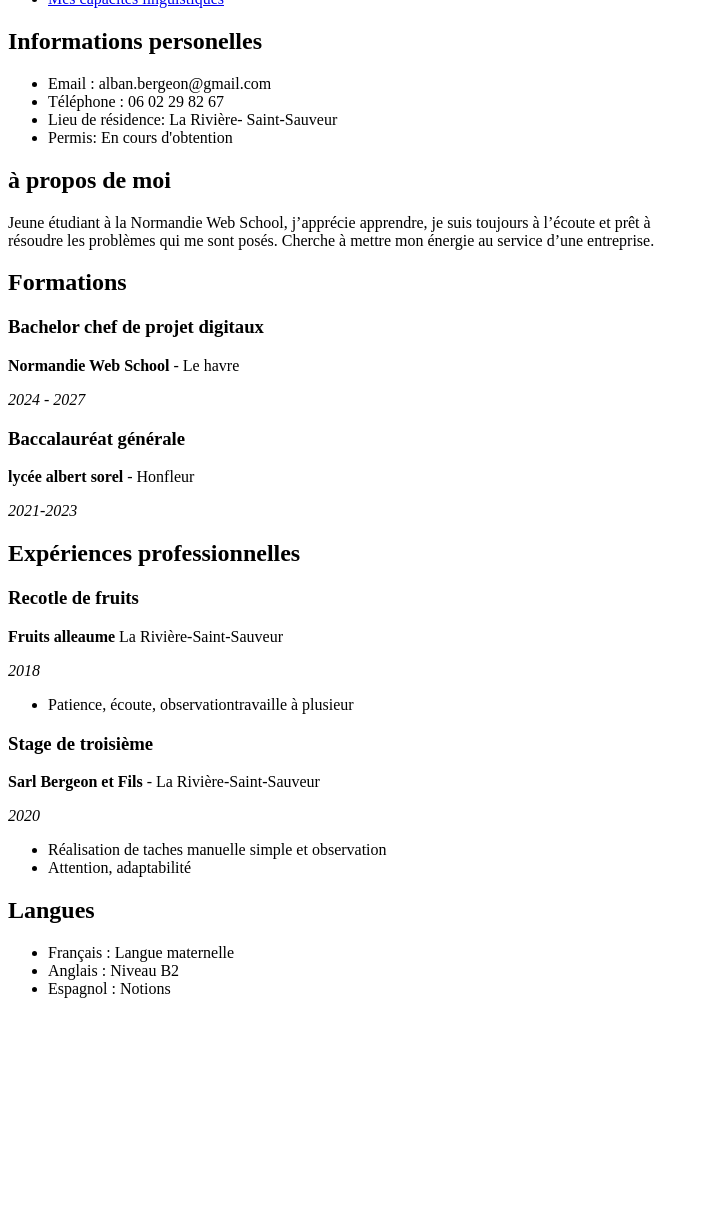
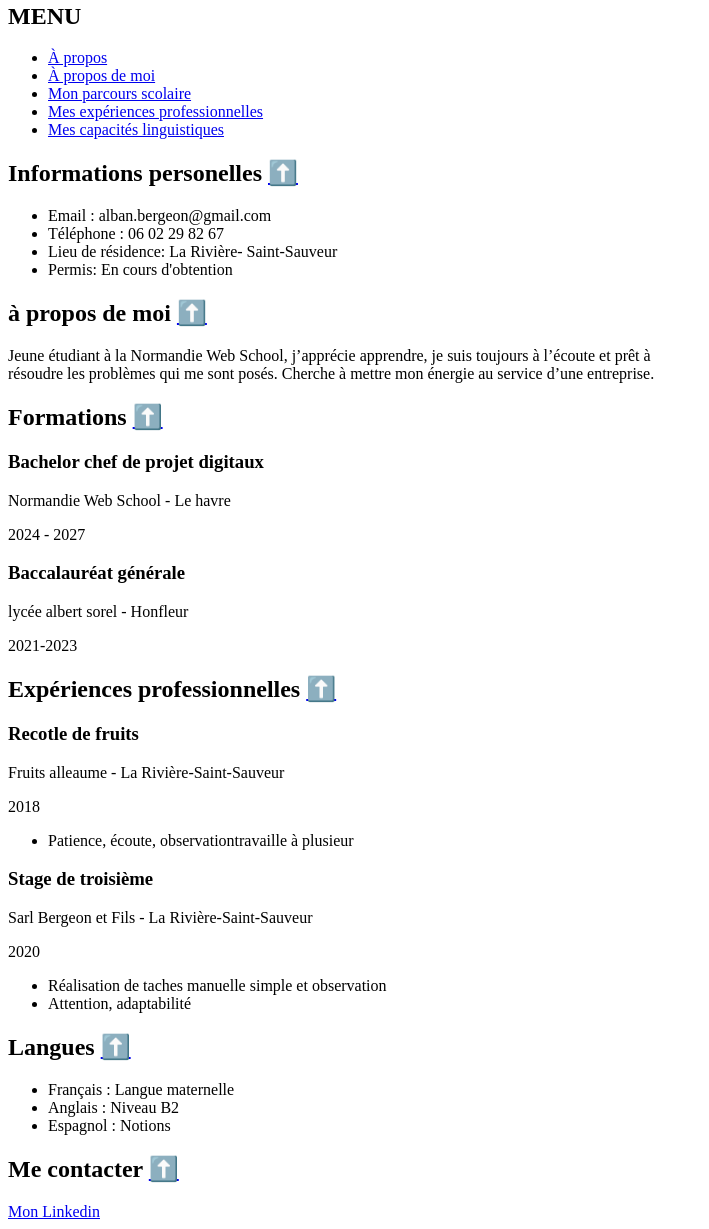
Before and after one commit to Alban-Bergeon-nws/Alban-Bergeon-nws, a plain HTML site: page index.html in a window 1280 px wide. Shown: the part 230-1459 px from the top of the page, without its empty margins (0-709 px from the left). Before the commit the page ends 1244 px from the top, so only its background shows below. Drawn offline with Linux system fonts and the light colour scheme.

Commit message:
mise à jour code et correction fautes + photo

```diff
--- a/index.html
+++ b/index.html
@@ -10,13 +10,12 @@
     <header>
         <div id="presentation">
             <h1>Alban Bergeon</h1>
-            <img src="" />
+            <img src="https://media.licdn.com/dms/image/v2/D4D03AQEfjHPNmQWjjw/profile-displayphoto-shrink_800_800/profile-displayphoto-shrink_800_800/0/1731408853345?e=1738195200&v=beta&t=jwrlq1mw8wAxVyRrNlUwGM3G27aMf8-DJHfdXu26Vog" width=10% height=10% />
             <p>Etudiant à la Normandie Web School</p>
         </div>
-    </header>
-
     <div id="encres">
     <nav class="menu">
+        <h2 id="menu">MENU</h2>
         <ul>
           <li><a href="#donnée_perso">À propos</a></li>
           <li><a href="#a_propos_de_moi">À propos de moi</a></li>
@@ -26,9 +25,11 @@
         </ul>
       </nav>
     </div>
+    </header>
 
-    <div id="info_perso">
-        <h2 id="donnée_perso">Informations personelles</h2>
+    <main>
+        <div id="info_perso">
+        <h2 id="donnée_perso">Informations personelles <a href="#menu">⬆️</a></h2>
         <ul>
             <li>Email : alban.bergeon@gmail.com</li>
             <li>Téléphone : 06 02 29 82 67</li>
@@ -38,7 +39,7 @@
     </div>
 
     <div id="apropos">
-        <h2 id="a_propos_de_moi">à propos de moi</h2>
+        <h2 id="a_propos_de_moi">à propos de moi <a href="#menu">⬆️</a></h2>
         <p>Jeune étudiant à la
             Normandie Web School,
             j’apprécie apprendre, je
@@ -54,28 +55,33 @@
 
 
     <div id="formations">
-        <h2 id="mes_formations">Formations</h2>
+        <h2 id="mes_formations">Formations <a href="#menu">⬆️</a></h2>
+
+        <article>
         <h3>Bachelor chef de projet digitaux</h3>
-        <p><strong>Normandie Web School</strong> - Le havre</p>
-        <p><em>2024 - 2027</em></p>
-    </div>
+        <p>Normandie Web School - Le havre</p>
+        <p>2024 - 2027</p>
+    </article>
 
+<article>
     <h3>Baccalauréat générale</h3>
-    <p><strong>lycée albert sorel</strong> - Honfleur</p>
-    <p><em>2021-2023</em></p>
+    <p>lycée albert sorel - Honfleur</p>
+    <p>2021-2023</p>
+</article>
 
+</div>
     <div id="exp_pro">
-        <h2 id="expérience_pro">Expériences professionnelles</h2>
+        <h2 id="expérience_pro">Expériences professionnelles <a href="#menu">⬆️</a></h2>
         <h3>Recotle de fruits</h3>
-        <p><strong>Fruits alleaume</strong> La Rivière-Saint-Sauveur</p>
-        <p><em>2018</em></p>
+        <p>Fruits alleaume - La Rivière-Saint-Sauveur</p>
+        <p>2018</p>
         <ul>
             <li>Patience, écoute, observationtravaille à plusieur</li>
         </ul>
 
         <h3>Stage de troisième</h3>
-        <p><strong>Sarl Bergeon et Fils</strong> - La Rivière-Saint-Sauveur</p>
-        <p><em>2020</em></p>
+        <p>Sarl Bergeon et Fils - La Rivière-Saint-Sauveur</p>
+        <p>2020</p>
         <ul>
             <li>Réalisation de taches manuelle simple et observation</li>
             <li>Attention, adaptabilité</li>
@@ -83,12 +89,21 @@
     </div>
 
     <div id="Langues">
-        <h2 id="Langages">Langues</h2>
+        <h2 id="Langages">Langues <a href="#menu">⬆️</a></h2>
         <ul>
             <li>Français : Langue maternelle</li>
             <li>Anglais : Niveau B2</li>
             <li>Espagnol : Notions</li>
         </ul>
     </div>
+    </main>
+
+    <footer>
+        <div id="Lien">
+
+            <h2 id="Contacte">Me contacter <a href="#menu">⬆️</a></h2>
+            <a href="https://www.linkedin.com/in/alban-bergeon-4986b4338/">Mon Linkedin</a>
+    </div>
+</footer>
 </body>
 </html>
```
